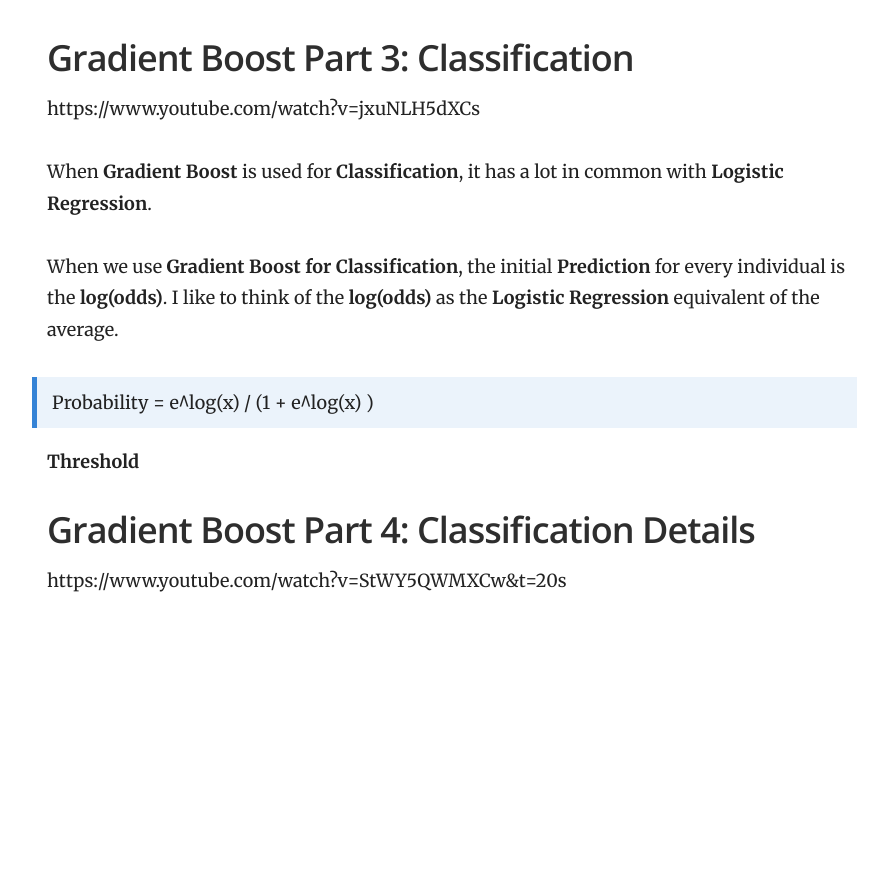
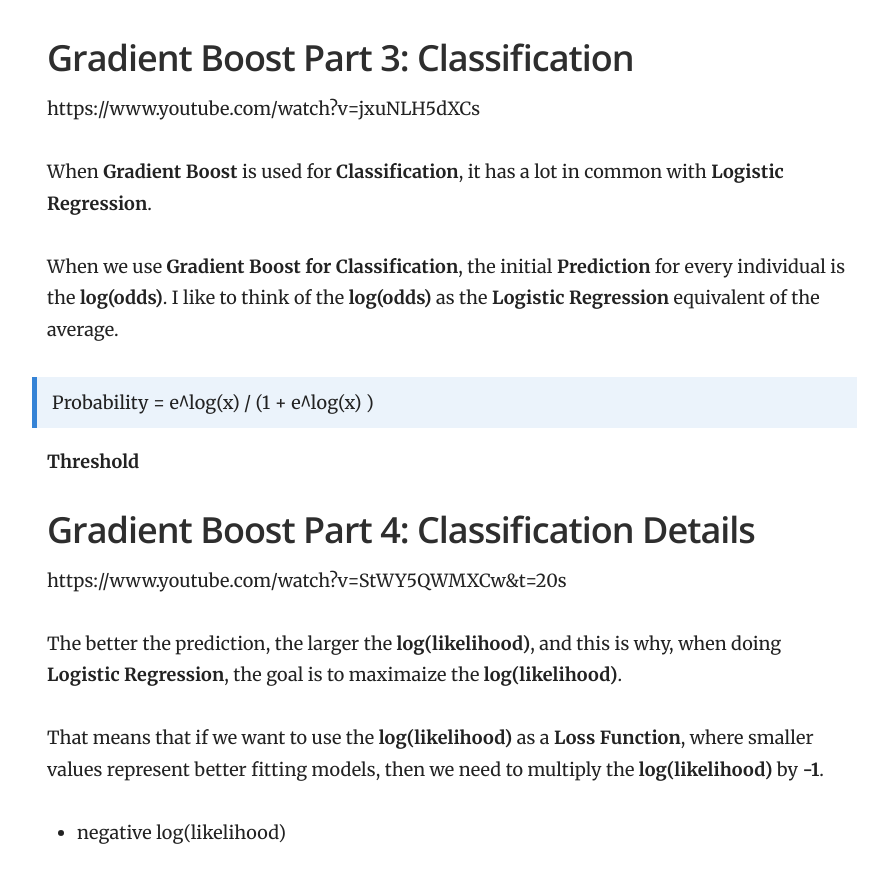
Before and after one commit to ksuthalia/ko-taemin, a Jekyll site: the page built from _docs/Ensemble methods/Gradient Boost.md, in a window 1280 px wide and 900 px high, scrolled down 2468 px. Shown: the top 883 px of the window, without its empty margins (343-1231 px from the left). Built offline with Jekyll 4.4.1, drawn with Linux system fonts in a browser that asks for light colours; before the commit the page ends 3116 px from its top, so only the background shows below that.

Commit message:
Update Gradient Boost.md

```diff
--- a/_docs/Ensemble methods/Gradient Boost.md
+++ b/_docs/Ensemble methods/Gradient Boost.md
@@ -72,3 +72,9 @@ When we use **Gradient Boost for Classification**, the initial **Prediction** fo
 ## Gradient Boost Part 4: Classification Details
 
 https://www.youtube.com/watch?v=StWY5QWMXCw&t=20s
+
+The better the prediction, the larger the **log(likelihood)**, and this is why, when doing **Logistic Regression**, the goal is to maximaize the **log(likelihood)**.
+
+That means that if we want to use the **log(likelihood)** as a **Loss Function**, where smaller values represent better fitting models, then we need to multiply the **log(likelihood)** by **-1**.
+
+- negative log(likelihood)
```
